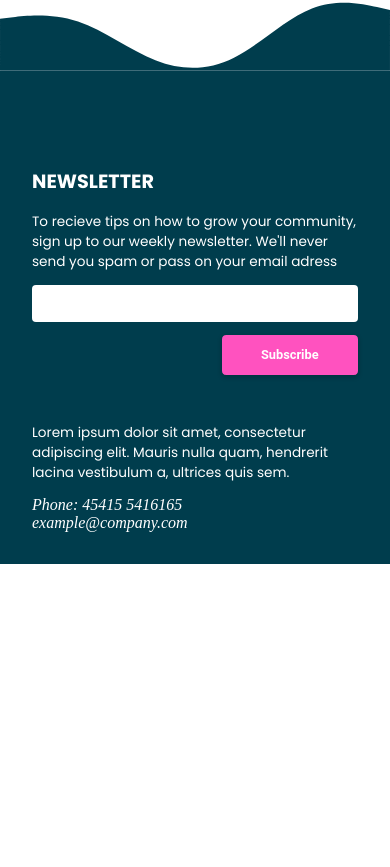
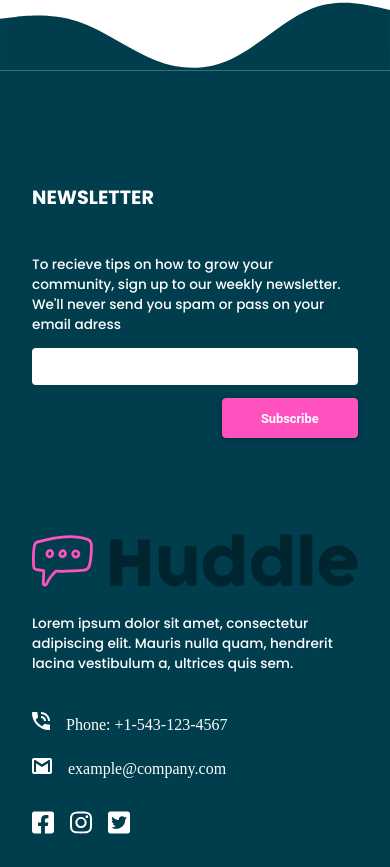
Before and after one commit to ffeaugas/Boring_Landing_Page_But_With_Curves, a plain HTML site: page index.html in a window 390 px wide. Shown: the part 3139-4006 px from the top of the page. Before the commit the page ends 3703 px from the top, so only its background shows below. Drawn offline with Linux system fonts and the light colour scheme.

Commit message:
mobile design finished, still need to check responsivity

```diff
--- a/index.html
+++ b/index.html
@@ -82,9 +82,15 @@
             <input class="button_input" type="button" value="Subscribe">
         </div>
         <div class="box_contact">
+            <img src="images/logo.svg" alt="Huddle logo">
             <p>Lorem ipsum dolor sit amet, consectetur adipiscing elit. Mauris nulla quam, hendrerit lacina vestibulum a, ultrices quis sem.</p>
-            <address class="phone_number">Phone: 45415 5416165</adress>
-            <address class="email_adress">example@company.com</adress>
+            <address class="phone_number">Phone: +1-543-123-4567</adress>
+            <address class="email_address">example@company.com</adress>
+        </div>
+        <div class="box_socials">
+            <image src="images/facebook-logo.svg" alt="logo facebook">
+            <image src="images/instagram-logo.svg" alt="logo instagram">
+            <image src="images/twitter-logo.svg" alt="logo twitter">
         </div>
     </footer>
 </body>
--- a/style.css
+++ b/style.css
@@ -73,13 +73,13 @@ header {
     transition: all 0.15s;
 }
 
-.header_button:hover {
+.header_button:hover, .section1 input:hover, .section5 input:hover, footer .button_input:hover {
     background-color: var(--pink);
     border-color: var(--light-red);
     color: white;
 }
 
-.header_button:active {
+.header_button:active, .section1 input:active, .section5 input:active, footer .button_input:active {
     border-color: var(--light-pink);
     background-color: var(--light-pink);
     box-shadow: rgba(0, 0, 0, 0.178) 0px 5px 15px 5px;
@@ -206,8 +206,10 @@ footer h2 {
 
 footer p {
     color: white;
+    font-weight: 500;
     font-size: 0.85em;
     margin-bottom: 1em;
+    margin-top: 2em;
 }
 
 footer .text_input {
@@ -230,10 +232,34 @@ footer .button_input {
 .box_newsletter, .box_contact {
     display: flex;
     flex-direction: column;
-    margin-top: 3em;
+    margin-top: 4em;
+    margin-bottom: 2em;
 }
 
-/* footer p::before {
-    content: "";
-    background-image: "images/icon-phone.svg";
-}*/
+.box_contact address {
+    font-style: normal;
+    margin-top: 1.5em;
+}
+
+.box_contact .phone_number::before {
+    display: inline-flex;
+    content: url('images/icon-phone.svg');
+    margin-right: 1em;
+}
+
+.box_contact .email_address::before {
+    display: inline-flex;
+    content: url('images/icon-email.svg');
+    margin-right: 1em;
+}
+
+.box_socials {
+    display: flex;
+    flex-direction: row;
+    gap: 1em;
+    filter: invert(100%);
+}
+
+.box_socials img {
+    max-height: 25px;
+}
```
Also changed, not shown: images/bg-footer-top-desktop.svg (deleted), images/bg-footer-top-mobile.svg (deleted), images/bg-section-bottom-desktop-1.svg (deleted), images/bg-section-bottom-desktop-2.svg (deleted), images/bg-section-bottom-mobile-1.svg (deleted), images/bg-section-bottom-mobile-2.svg (deleted), images/bg-section-top-desktop-1.svg (deleted), images/bg-section-top-desktop-2.svg (deleted), images/bg-section-top-mobile-1.svg (deleted), images/bg-section-top-mobile-2.svg (deleted), images/facebook-logo.svg (added), images/instagram-logo.svg (added), images/twitter-logo.svg (added).
